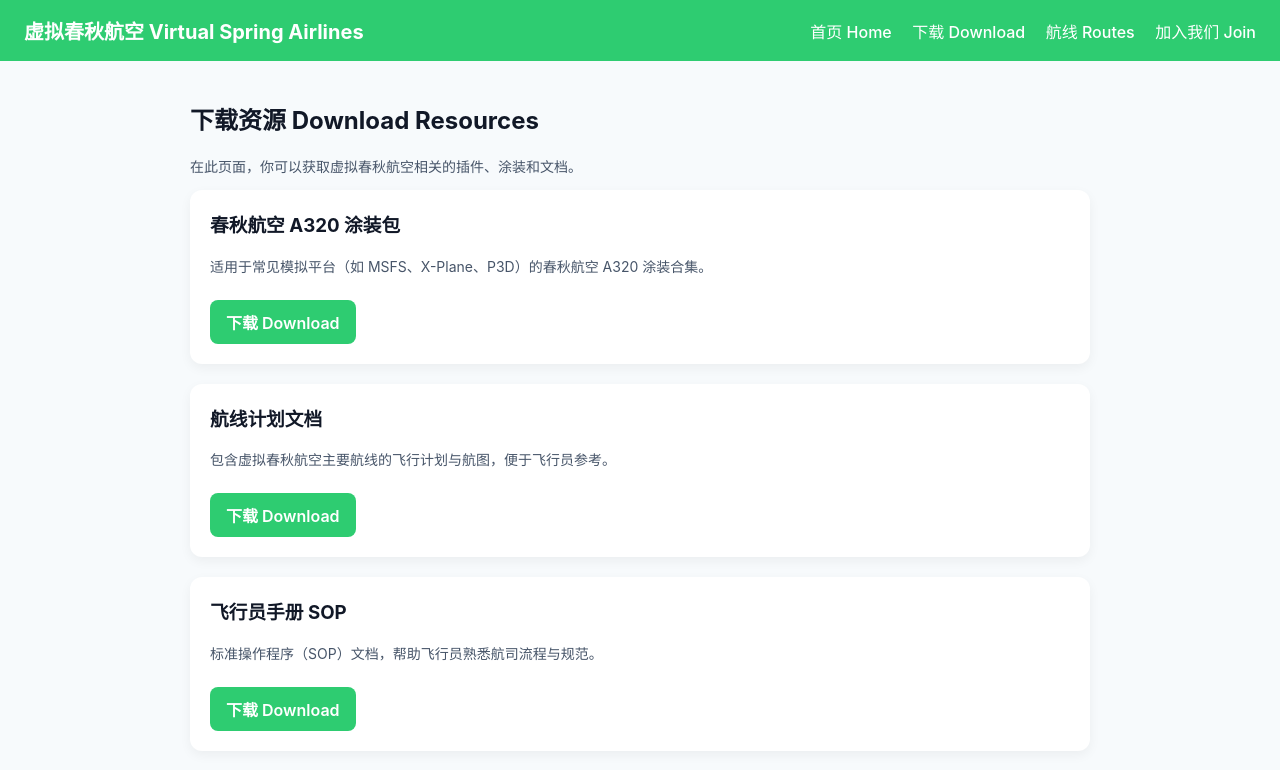
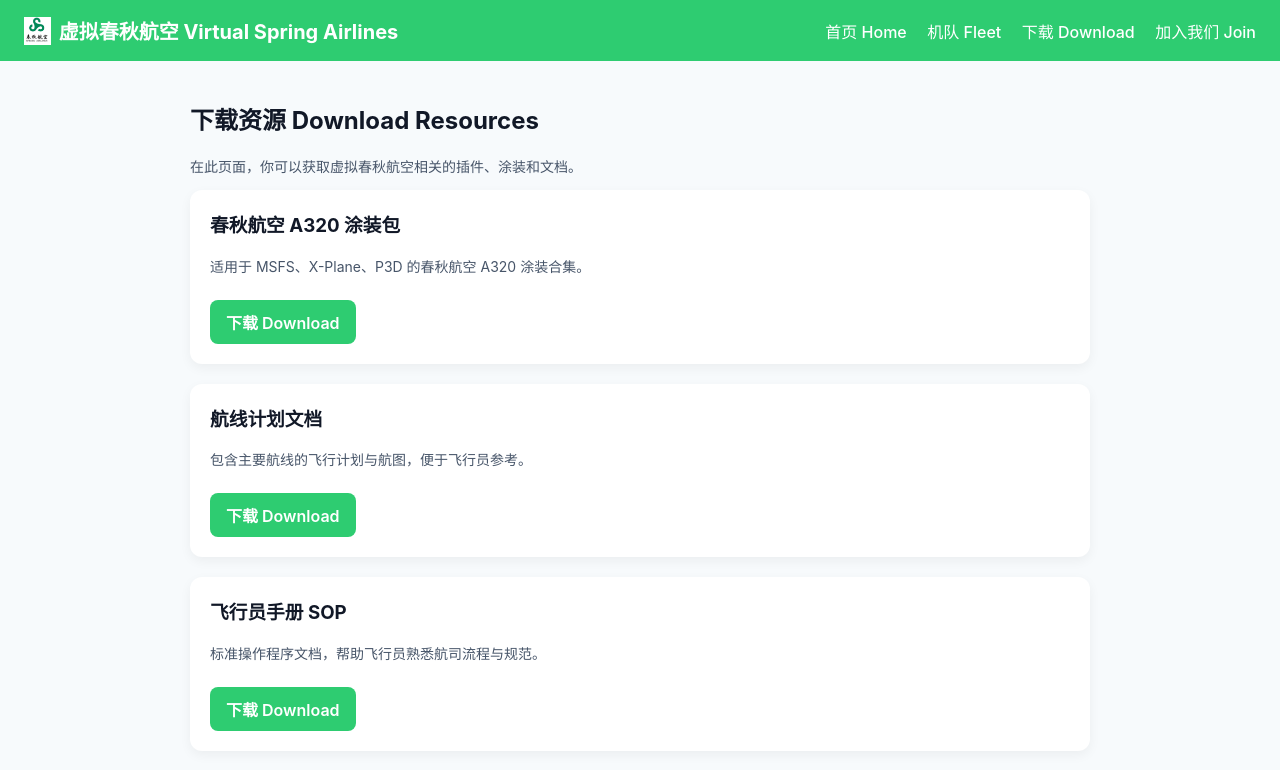
Before and after one commit to CQH1571/VATSIM-, a plain HTML site: page download.html in a window 1280 px wide. Drawn offline with Linux system fonts and the light colour scheme.

Commit message:
Update download.html

```diff
--- a/download.html
+++ b/download.html
@@ -18,10 +18,19 @@
       display: flex;
       align-items: center;
       justify-content: space-between;
+      position: sticky;
+      top: 0;
+      z-index: 1000;
     }
     header h1 {
       margin: 0;
       font-size: 20px;
+      display: flex;
+      align-items: center;
+    }
+    header h1 img {
+      height: 28px;
+      margin-right: 8px;
     }
     nav a {
       margin-left: 16px;
@@ -72,11 +81,13 @@
 <body>
 
 <header>
-  <h1>虚拟春秋航空 Virtual Spring Airlines</h1>
+  <h1>
+    <img src="image/logo.png" alt="Logo"> 虚拟春秋航空 Virtual Spring Airlines
+  </h1>
   <nav>
     <a href="index.html">首页 Home</a>
+    <a href="fleet.html">机队 Fleet</a>
     <a href="download.html">下载 Download</a>
-    <a href="routes.html">航线 Routes</a>
     <a href="join.html">加入我们 Join</a>
   </nav>
 </header>
@@ -87,22 +98,21 @@
 
   <div class="resource">
     <h3>春秋航空 A320 涂装包</h3>
-    <p class="muted">适用于常见模拟平台（如 MSFS、X-Plane、P3D）的春秋航空 A320 涂装合集。</p>
+    <p class="muted">适用于 MSFS、X-Plane、P3D 的春秋航空 A320 涂装合集。</p>
     <a class="btn" href="files/spring-airlines-a320-livery.zip">下载 Download</a>
   </div>
 
   <div class="resource">
     <h3>航线计划文档</h3>
-    <p class="muted">包含虚拟春秋航空主要航线的飞行计划与航图，便于飞行员参考。</p>
+    <p class="muted">包含主要航线的飞行计划与航图，便于飞行员参考。</p>
     <a class="btn" href="files/routes-plan.pdf">下载 Download</a>
   </div>
 
   <div class="resource">
     <h3>飞行员手册 SOP</h3>
-    <p class="muted">标准操作程序（SOP）文档，帮助飞行员熟悉航司流程与规范。</p>
+    <p class="muted">标准操作程序文档，帮助飞行员熟悉航司流程与规范。</p>
     <a class="btn" href="files/sop-manual.pdf">下载 Download</a>
   </div>
-
 </main>
 
 </body>
```
